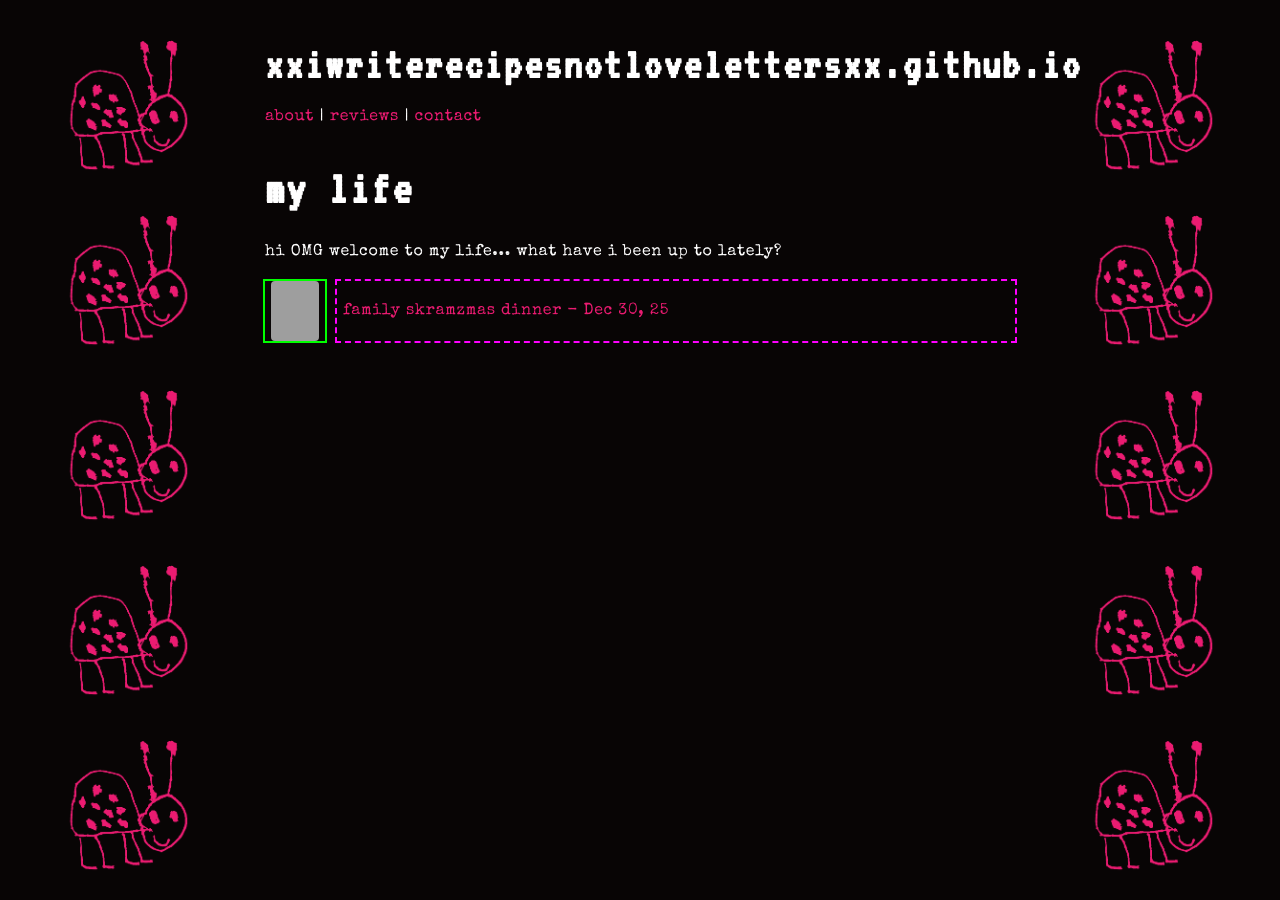
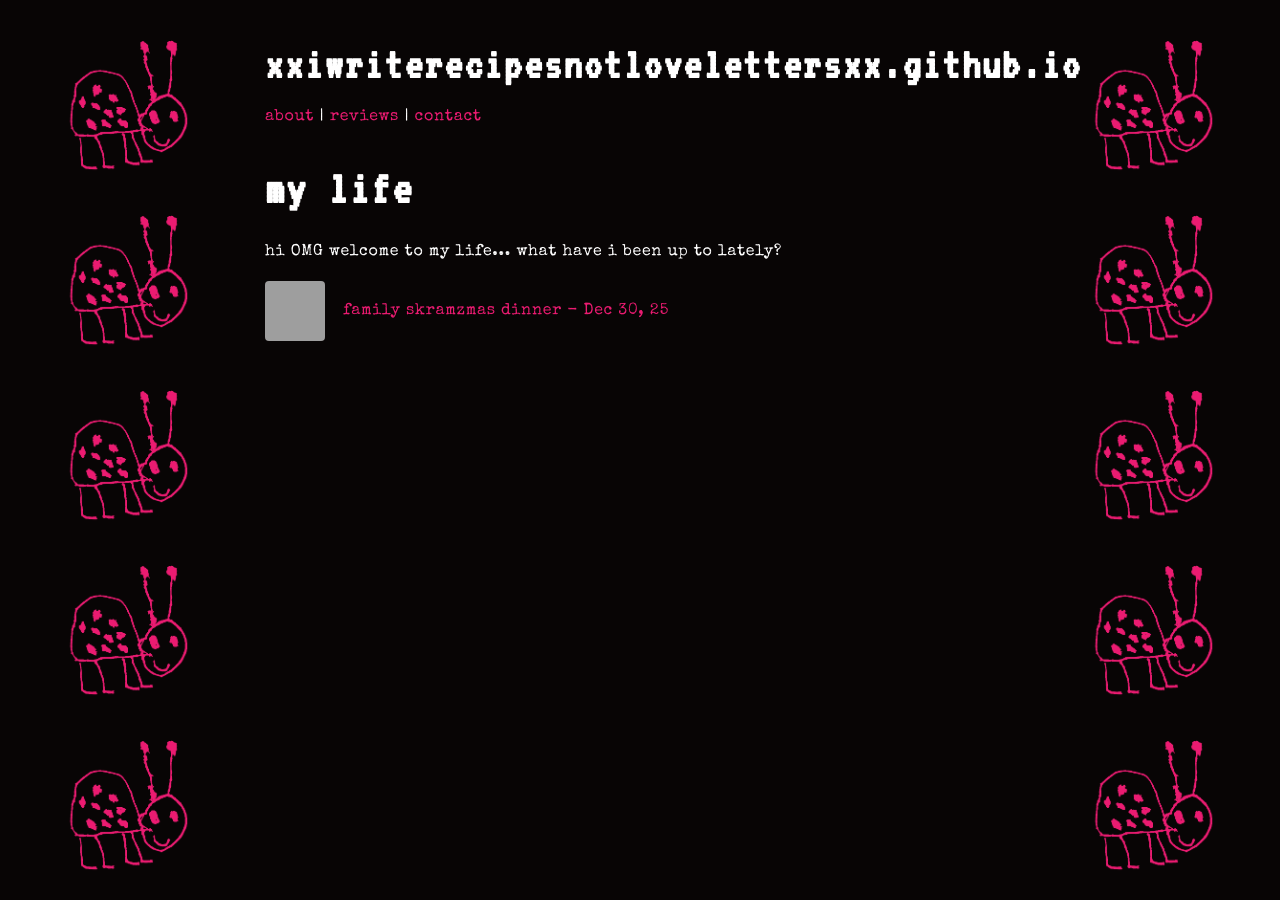
Before and after one commit to xxiwriterecipesnotlovelettersxx/xxiwriterecipesnotlovelettersxx.github.io, a Jekyll site: the page built from my-life.md, in a window 1280 px wide. Built offline with Jekyll 4.4.1, drawn with Linux system fonts in a browser that asks for light colours; grey boxes are pictures that could not be loaded.

Commit message:
Update style.css

```diff
--- a/assets/css/style.css
+++ b/assets/css/style.css
@@ -95,6 +95,7 @@ header nav a:hover {
   font-weight: bold;
 }
 
+/* global images (kept for gallery/other images) */
 img {
   width: 100%;
   aspect-ratio: 1 / 1;
@@ -235,7 +236,7 @@ main.home hr {
   margin-bottom: 5px;
 }
 
-/* ensure the thumbnail container is an explicit square */
+/* --- Thumbnail container: force a strict square and isolate the image link --- */
 .post-thumb {
   width: 60px;
   height: 60px;
@@ -243,26 +244,41 @@ main.home hr {
   display: block;
   box-sizing: border-box;
   overflow: hidden;
+  line-height: 0; /* avoid inline-image descender gaps */
 }
 
-/* very specific override for the thumbnail <img> so global img rules can't interfere */
-.post-list > li > .post-thumb img,
+/* make the anchor that wraps the thumbnail fill the square but DO NOT apply the
+   post-list > li > a styles to this anchor (we target it explicitly) */
+.post-thumb > a {
+  display: block;
+  width: 100%;
+  height: 100%;
+  padding: 0;
+  margin: 0;
+  box-sizing: border-box;
+}
+
+/* thumbnail image: explicit square, strong overrides against global img rules */
 .post-thumb img {
-  display: block !important;         /* remove inline-image descender gaps */
-  width: 100% !important;            /* fill the square container */
+  display: block !important;
+  width: 100% !important;
   height: 100% !important;
   max-width: none !important;
-  aspect-ratio: auto !important;     /* cancel the global 1/1 */
-  object-fit: fill !important;       /* keep the stretched behaviour you requested */
+  aspect-ratio: auto !important;   /* cancel global aspect-ratio */
+  object-fit: fill !important;     /* keep stretched behaviour */
   margin: 0 !important;
   border-radius: 4px;
 }
 
-/* post list: anchor fills remaining space, left-aligned horizontally,
-   but vertically centered with the thumbnail */
-.post-list a {
-  display: flex;            /* make anchor a flex container so its text can be centered */
-  flex: 1 1 auto;           /* take remaining horizontal space */
+/* ----- KEY CHANGE -----
+   Only target the text link (direct child anchor of li). Previously the
+   generic ".post-list a" also matched the thumbnail's inner <a>, which caused
+   that anchor to become a flex item and stretch the thumbnail. Using the
+   child selector avoids styling the thumbnail anchor.
+*/
+.post-list > li > a {
+  display: flex;            /* make anchor a flex container so its text can be centered vertically */
+  flex: 1 1 auto;           /* take remaining horizontal space (text area) */
   justify-content: flex-start; /* keep text left-aligned */
   align-items: center;      /* vertically center the text inside the anchor */
   align-self: center;       /* ensure the anchor box is centered within the LI */
@@ -274,11 +290,7 @@ main.home hr {
   box-sizing: border-box;
 }
 
-
-.post-thumb {
-  outline: 2px solid lime;
-}
-
-.post-list a {
-  outline: 2px dashed magenta;
-}
+/* optional debug outlines (uncomment when troubleshooting)
+.post-thumb { outline: 2px solid lime; }
+.post-list > li > a { outline: 2px dashed magenta; }
+*/
```
